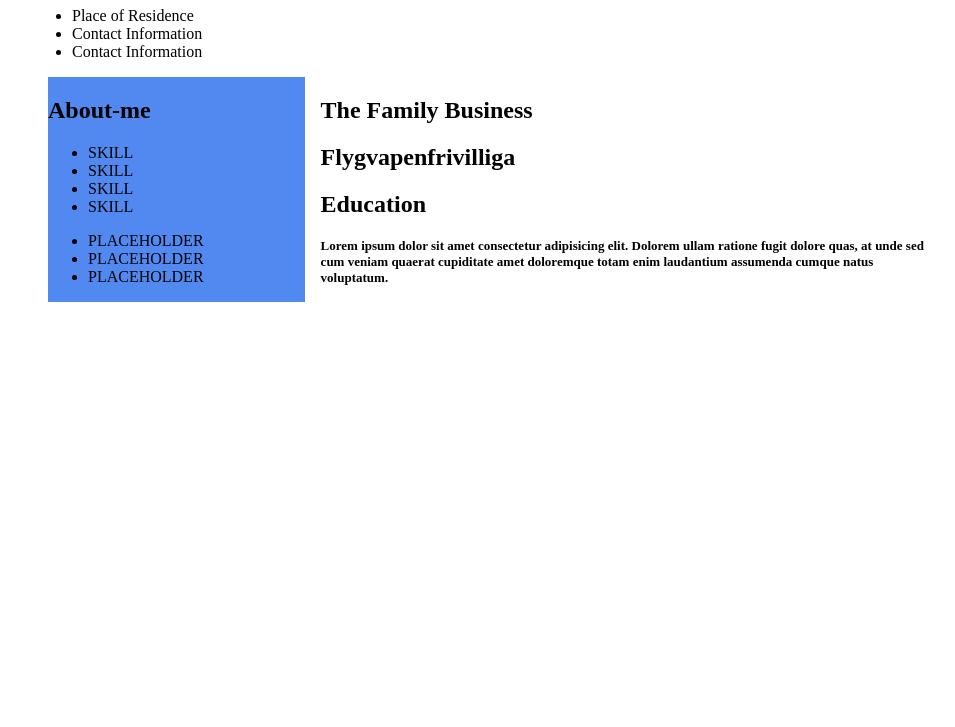
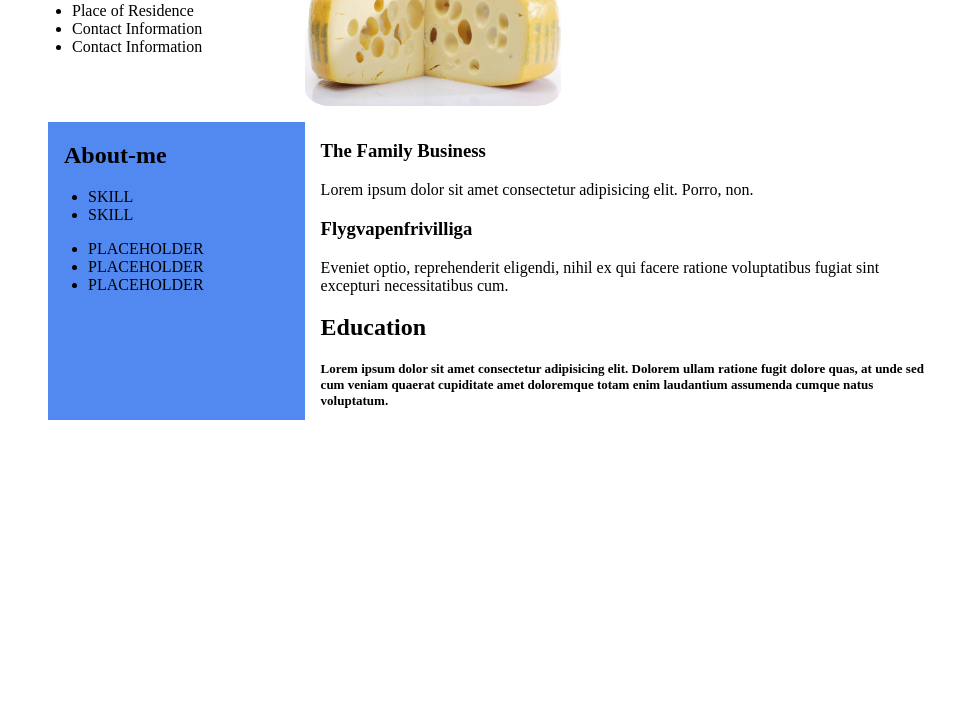
Before and after one commit to MjolkerHultman/wu1-cv, a plain HTML site: page index.html in a window 1280 px wide. Shown: the part 73-800 px from the top of the page, without its empty margins (160-1115 px from the left). Drawn offline with Linux system fonts and the light colour scheme.

Commit message:
Finishing up with the basic layout. Added "portrait"

```diff
--- a/index.html
+++ b/index.html
@@ -10,27 +10,24 @@
 
 <body>
     <header class="wrapper">
+        <article>
         <h1>INSERT NAME HERE</h1>
             <ul>
                 <li>Place of Residence</li>
                 <li>Contact Information</li>
                 <li>Contact Information</li>
             </ul>
+        </article>
+            <img class="portrait" src="smaller cheese.jpg" alt="Swiss cheese">
     </header>
     <main class="wrapper with-sidebar">
         <article>
-            <h1></h1>
-            <h2></h2>
-            <h3></h3>
         </article>
         <aside class="sidebar">
             <h1 class="aboutme">About-me</h1>
-
             <article class="skills">
                 <!--This can definitely be done better. You can select the skills individually by adding a class to them-->
                 <ul>
-                    <li>SKILL</li>
-                    <li>SKILL</li>
                     <li>SKILL</li>
                     <li>SKILL</li>
                 </ul>
@@ -44,10 +41,12 @@
             </article>
         </aside>
         <article class="content">
-            <positions>
+            <article class="positions">
                     <h1>The Family Business</h1>
-                <h2>Flygvapenfrivilliga</h2>
-            </positions>
+                        <p>Lorem ipsum dolor sit amet consectetur adipisicing elit. Porro, non.</p>
+                    <h1>Flygvapenfrivilliga</h1>
+                        <p>Eveniet optio, reprehenderit eligendi, nihil ex qui facere ratione voluptatibus fugiat sint excepturi necessitatibus cum.</p>
+            </article>
                 <education>
                     <h1>Education</h1>
                     <h2 class="subtext">Lorem ipsum dolor sit amet consectetur adipisicing elit. Dolorem ullam ratione fugit dolore quas, at unde sed cum veniam quaerat cupiditate amet doloremque totam enim laudantium assumenda cumque natus voluptatum.</h2>
--- a/style.css
+++ b/style.css
@@ -23,7 +23,16 @@ aside{
     max-width: 56rem;
     margin-right: auto;
     margin-left: auto;
+    display: flex;
 }
 .subtext{
     font-size: small;
 }
+.portrait{
+    max-width:16rem;
+    margin-left: 2rem;
+    border-radius: 10%;
+}
+.aboutme{
+    margin-left: 1rem;
+}
```
Also changed, not shown: smaller cheese.jpg (added). Lines whose indentation alone changed are shown as unchanged.
